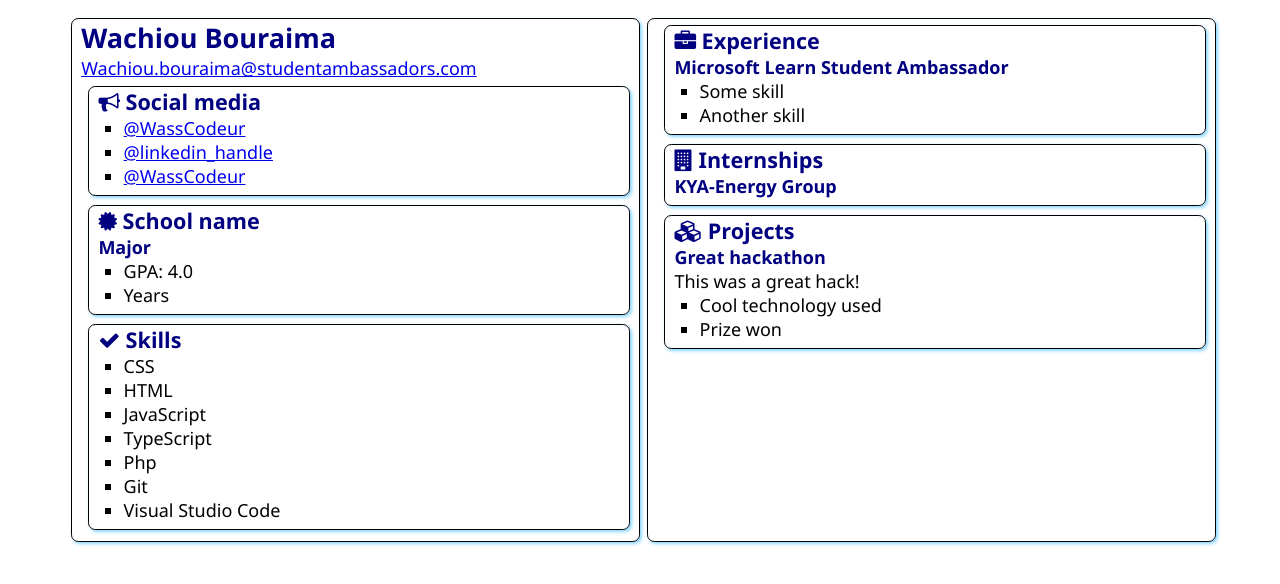
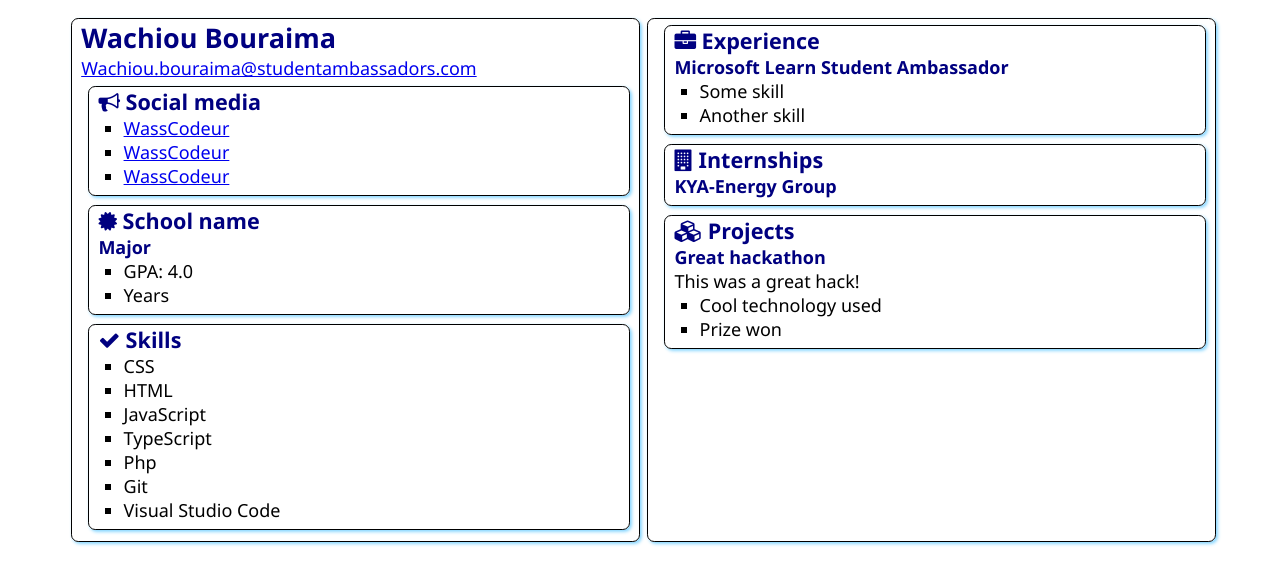
Before and after one commit to WassCodeur/SATechnicalOnboarding, a plain HTML site: page src/index.html in a window 1280 px wide. Drawn offline with Linux system fonts and the light colour scheme.

Commit message:
Update index.html

```diff
--- a/src/index.html
+++ b/src/index.html
@@ -23,9 +23,9 @@
                     Social media
                 </h2>
                 <ul>
-                    <li><a href="https://github.com/WassCodeur">@WassCodeur</a></li>
-                    <li><a href="https://linkedin.com/in/wasscodeur">@linkedin_handle</a></li>
-                    <li><a href="https://twitter.com/WassCodeur">@WassCodeur</a></li>
+                    <li><a href="https://github.com/WassCodeur">WassCodeur</a></li>
+                    <li><a href="https://linkedin.com/in/wasscodeur">WassCodeur</a></li>
+                    <li><a href="https://twitter.com/WassCodeur">WassCodeur</a></li>
                 </ul>
             </section>
 
```
